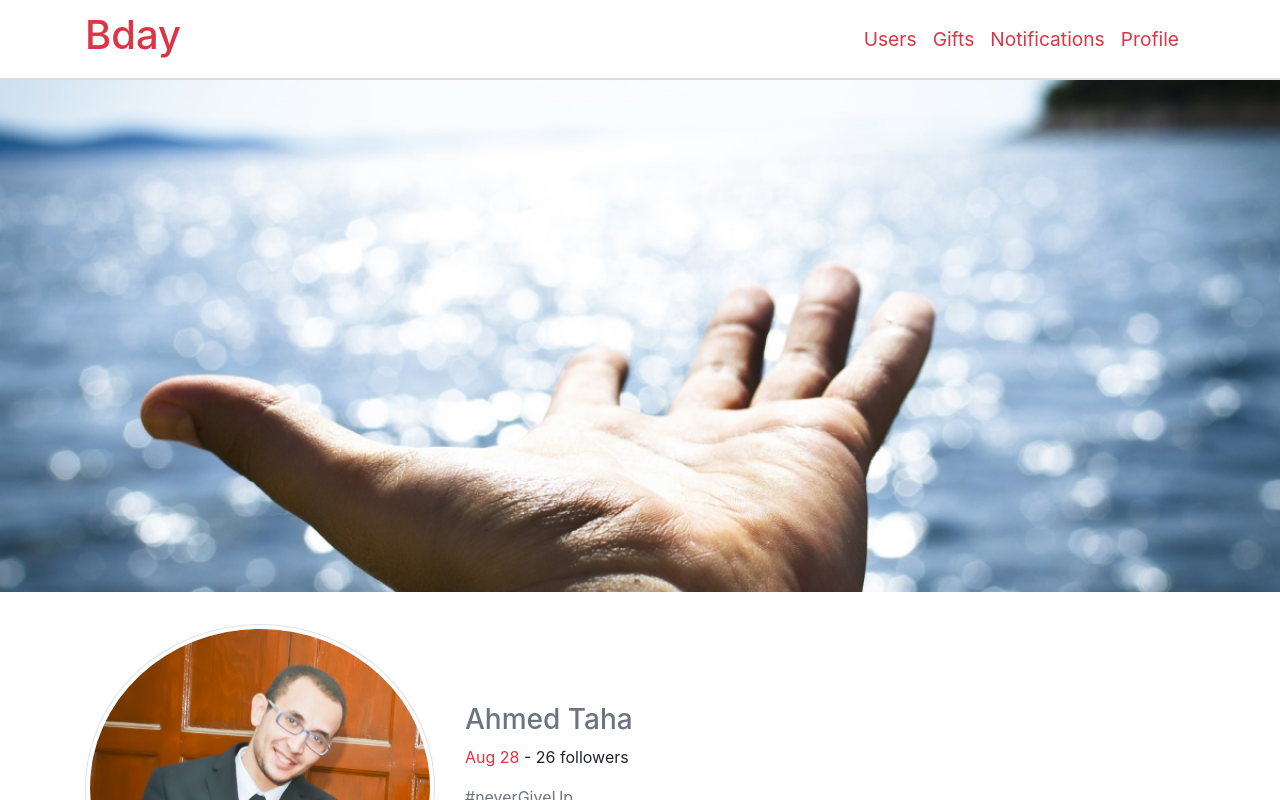
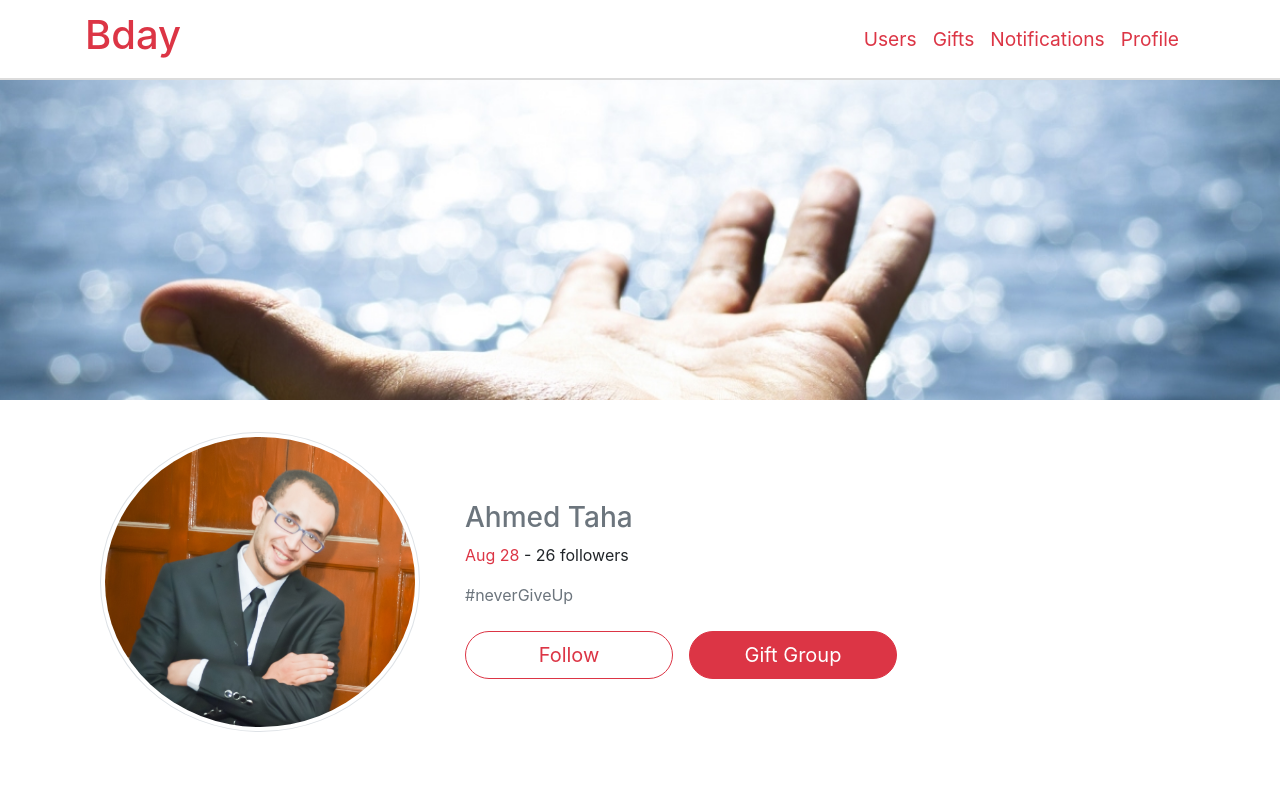
Before and after one commit to Ahmed-Elbessfy/bday, a React (Create React App) app: page / in a window 1280 px wide. Shown: the top 800 px of the page. Built offline with nearby package versions, Linux system fonts and the light colour scheme; no server answers.

Commit message:
complete style Profile comp
- add style classes & rules to Profile comp elements

```diff
--- a/src/components/Profile.js
+++ b/src/components/Profile.js
@@ -15,19 +15,20 @@ class Profile extends Component {
                   src={cover}
                   alt="cover"
                   className="mb-4"
-                  style={{ width: "100%", height: "40vw", objectFit: "cover" }}
+                  style={{ width: "100%", height: "40vh", objectFit: "cover" }}
                 />
                 <div className="container py-2 mb-4">
                   <div className="row align-items-center">
-                    <div className="col-md-4">
+                    <div className="col-md-4 mb-4 text-center">
                       <img
                         src={user.profilePic}
                         alt="cover"
-                        className="profile-pic rounded-circle img-thumbnail"
+                        className="profile-pic rounded-circle img-thumbnail w-100"
+                        style={{ maxWidth: "20rem" }}
                       />
                     </div>
                     <div className="col-md-8">
-                      <div className="user-info ">
+                      <div className="user-info text-center text-md-left">
                         <p className="h3 text-secondary text-capitalize">
                           {user.name}
                         </p>
@@ -36,10 +37,16 @@ class Profile extends Component {
                           followers
                         </p>
                         <p className="text-secondary">#neverGiveUp</p>
-                        <button className="btn btn-outline-secondary text-danger btn-lg rounded-pill px-5 mr-3 text-capitalize">
+                        <button
+                          className="btn btn-outline-danger btn-lg rounded-pill px-5 ml-0 mr-3 my-2 text-capitalize"
+                          style={{ minWidth: "13rem" }}
+                        >
                           follow
                         </button>
-                        <button className="btn btn-danger btn-lg rounded-pill px-5 ml-3 text-capitalize">
+                        <button
+                          className="btn btn-danger btn-lg rounded-pill px-5 ml-0 mr-3 my-2 text-capitalize"
+                          style={{ minWidth: "13rem" }}
+                        >
                           gift group
                         </button>
                       </div>
```
